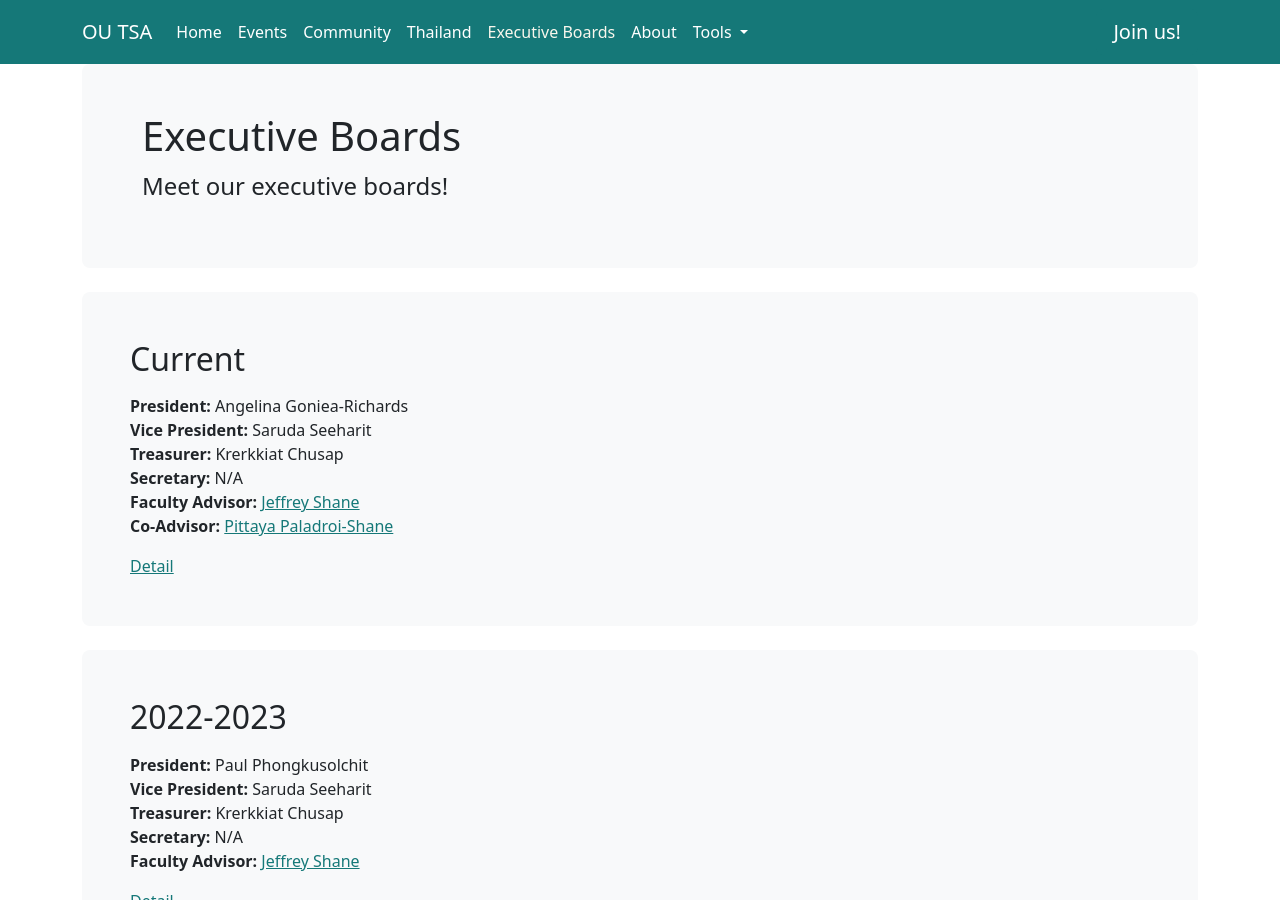
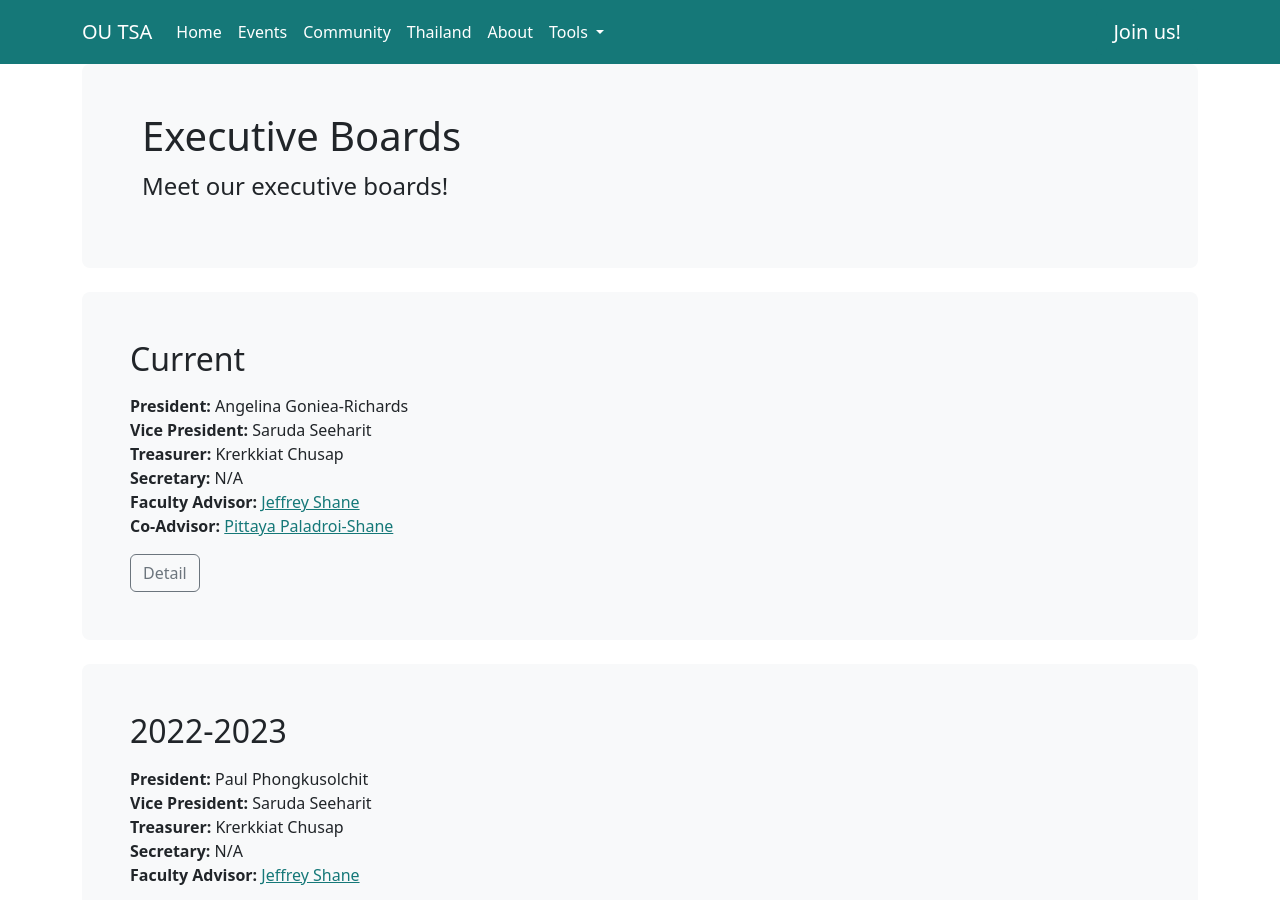
Before and after one commit to itstsaou/web, a Jekyll site: the page built from exec-boards.md, in a window 1280 px wide and 900 px high. Built offline with Jekyll 4.4.1, drawn with Linux system fonts in a browser that asks for light colours.

Commit message:
fix: styling of exec board pages

```diff
--- a/_includes/nav.html
+++ b/_includes/nav.html
@@ -43,13 +43,6 @@
             >Thailand</a
           >
         </li>
-        <li class="nav-item">
-          <a
-            class="nav-link {% if page.nav-slug == 'exec-boards' %}active{% endif %}"
-            href="/exec-boards/"
-            >Executive Boards</a
-          >
-        </li>
         <li class="nav-item me-auto">
           <a
             class="nav-link {% if page.nav-slug == 'about' %}active{% endif %}"
@@ -73,7 +66,9 @@
             <li>
               <hr class="dropdown-divider" />
             </li>
-            <li><a class="dropdown-item" href="/tools/qr-gen">QR Generator</a></li>
+            <li>
+              <a class="dropdown-item" href="/tools/qr-gen">QR Generator</a>
+            </li>
             <li>
               <hr class="dropdown-divider" />
             </li>
--- a/_layouts/exec-boards.html
+++ b/_layouts/exec-boards.html
@@ -19,7 +19,7 @@
       <div class="p-5 mb-4 bg-light rounded-3">
         <h2>{{ exec_board.name }}</h2>
         <p>{{ exec_board.short_list | markdownify }}</p>
-        <a href="{{ exec_board.url }}">Detail</a>
+        <a href="{{ exec_board.url }}" class="btn btn-outline-secondary">Detail</a>
       </div>
     {% endfor %}
 
--- a/index.html
+++ b/index.html
@@ -71,9 +71,7 @@ nav-slug: home
               </div>
             </div>
           </div>
-
-          <p>Past executive boards</p>
-
+          <a href="exec-boards/" class="btn btn-outline-secondary">View All Executive Boards</a>
         </div>
       </div>
       <footer class="pt-3 mt-4 text-muted border-top">OU Thai Student Association</footer>
```
